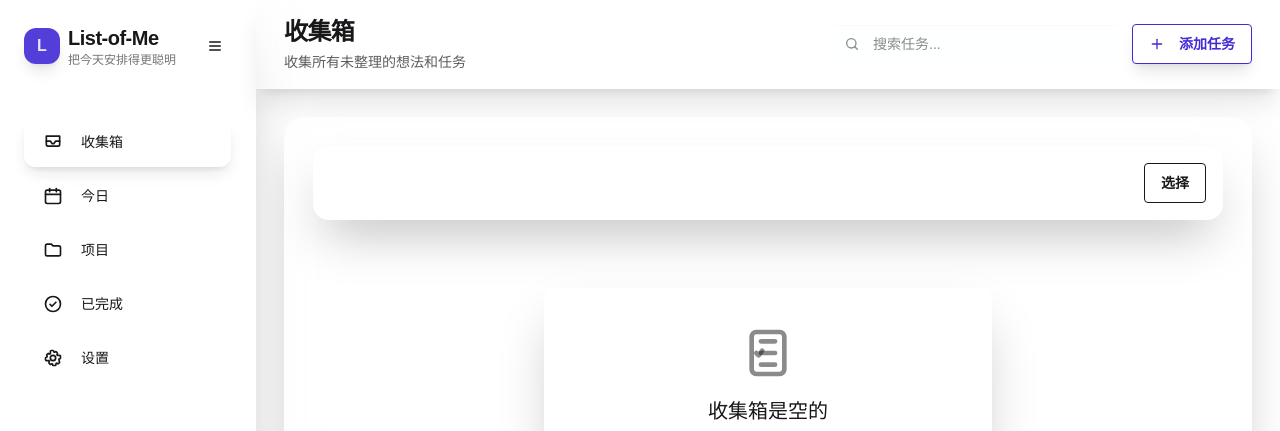
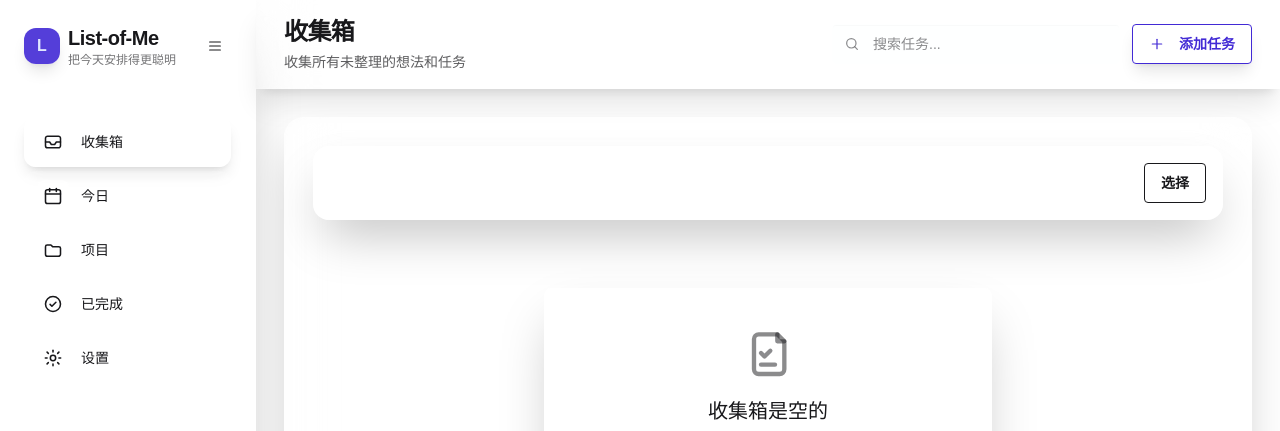
Before and after one commit to woruo03/list-of-me, a Vue app: page /inbox in a window 1280 px wide. Shown: the top 431 px of the page. Built offline with nearby package versions, Linux system fonts and the light colour scheme.

Commit message:
精细化应用图标与 SVG 渲染

```diff
--- a/src/components/ui/AppIcon.vue
+++ b/src/components/ui/AppIcon.vue
@@ -5,9 +5,10 @@
     viewBox="0 0 24 24"
     fill="none"
     stroke="currentColor"
-    stroke-width="2"
+    stroke-width="1.85"
     stroke-linecap="round"
     stroke-linejoin="round"
+    class="app-icon"
     aria-hidden="true"
   >
     <template v-if="name === 'menu'">
@@ -17,19 +18,19 @@
     </template>
 
     <template v-else-if="name === 'inbox'">
-      <path d="M4 5h16v10a2 2 0 0 1-2 2H6a2 2 0 0 1-2-2V5z" />
-      <path d="M4 11h5l2 3h2l2-3h5" />
+      <path d="M3 7.5A2.5 2.5 0 0 1 5.5 5h13A2.5 2.5 0 0 1 21 7.5v9A2.5 2.5 0 0 1 18.5 19h-13A2.5 2.5 0 0 1 3 16.5v-9z" />
+      <path d="M3 12h5l2 3h4l2-3h5" />
     </template>
 
     <template v-else-if="name === 'calendar'">
-      <rect x="3" y="5" width="18" height="16" rx="2" />
-      <path d="M8 3v4" />
-      <path d="M16 3v4" />
-      <path d="M3 10h18" />
+      <rect x="3" y="4.5" width="18" height="16.5" rx="2.5" />
+      <path d="M8 3v3.5" />
+      <path d="M16 3v3.5" />
+      <path d="M3 9.5h18" />
     </template>
 
     <template v-else-if="name === 'folder'">
-      <path d="M3 7a2 2 0 0 1 2-2h5l2 2h7a2 2 0 0 1 2 2v8a2 2 0 0 1-2 2H5a2 2 0 0 1-2-2V7z" />
+      <path d="M3 8a2 2 0 0 1 2-2h4.5l2 2H19a2 2 0 0 1 2 2v7a2.5 2.5 0 0 1-2.5 2.5h-13A2.5 2.5 0 0 1 3 17V8z" />
     </template>
 
     <template v-else-if="name === 'check-circle'">
@@ -39,12 +40,19 @@
 
     <template v-else-if="name === 'settings'">
       <circle cx="12" cy="12" r="3.2" />
-      <path d="M19.4 15a1 1 0 0 0 .2 1.1l.1.1a1 1 0 0 1 0 1.4l-1 1a1 1 0 0 1-1.4 0l-.1-.1a1 1 0 0 0-1.1-.2 1 1 0 0 0-.6.9V20a1 1 0 0 1-1 1h-2a1 1 0 0 1-1-1v-.1a1 1 0 0 0-.6-.9 1 1 0 0 0-1.1.2l-.1.1a1 1 0 0 1-1.4 0l-1-1a1 1 0 0 1 0-1.4l.1-.1a1 1 0 0 0 .2-1.1 1 1 0 0 0-.9-.6H4a1 1 0 0 1-1-1v-2a1 1 0 0 1 1-1h.1a1 1 0 0 0 .9-.6 1 1 0 0 0-.2-1.1l-.1-.1a1 1 0 0 1 0-1.4l1-1a1 1 0 0 1 1.4 0l.1.1a1 1 0 0 0 1.1.2 1 1 0 0 0 .6-.9V4a1 1 0 0 1 1-1h2a1 1 0 0 1 1 1v.1a1 1 0 0 0 .6.9 1 1 0 0 0 1.1-.2l.1-.1a1 1 0 0 1 1.4 0l1 1a1 1 0 0 1 0 1.4l-.1.1a1 1 0 0 0-.2 1.1 1 1 0 0 0 .9.6H20a1 1 0 0 1 1 1v2a1 1 0 0 1-1 1h-.1a1 1 0 0 0-.9.6z" />
+      <path d="M12 2.8v2.1" />
+      <path d="M12 19.1v2.1" />
+      <path d="m4.9 4.9 1.5 1.5" />
+      <path d="m17.6 17.6 1.5 1.5" />
+      <path d="M2.8 12h2.1" />
+      <path d="M19.1 12h2.1" />
+      <path d="m4.9 19.1 1.5-1.5" />
+      <path d="m17.6 6.4 1.5-1.5" />
     </template>
 
     <template v-else-if="name === 'search'">
       <circle cx="11" cy="11" r="7" />
-      <path d="m20 20-3.5-3.5" />
+      <path d="m20 20-3.7-3.7" />
     </template>
 
     <template v-else-if="name === 'plus'">
@@ -58,14 +66,13 @@
     </template>
 
     <template v-else-if="name === 'pencil'">
-      <path d="M12 20h9" />
-      <path d="m16.5 3.5 4 4L8 20l-5 1 1-5 12.5-12.5z" />
+      <path d="m16.5 3.5 4 4L8 20l-4 1 1-4 11.5-13.5z" />
     </template>
 
     <template v-else-if="name === 'trash'">
       <path d="M3 6h18" />
-      <path d="M8 6V4h8v2" />
-      <path d="M6 6l1 14h10l1-14" />
+      <path d="M8 6V4.5A1.5 1.5 0 0 1 9.5 3h5A1.5 1.5 0 0 1 16 4.5V6" />
+      <path d="M6.5 6 7.3 19a2 2 0 0 0 2 1.9h5.4a2 2 0 0 0 2-1.9L17.5 6" />
       <path d="M10 10v7" />
       <path d="M14 10v7" />
     </template>
@@ -83,11 +90,10 @@
     </template>
 
     <template v-else-if="name === 'checklist'">
-      <rect x="5" y="3" width="14" height="18" rx="2" />
-      <path d="M9 7h6" />
-      <path d="M9 12h6" />
+      <path d="M8 4h8l3 3v12a2 2 0 0 1-2 2H8a2 2 0 0 1-2-2V6a2 2 0 0 1 2-2z" />
+      <path d="M16 4v3h3" />
+      <path d="m9 12 1.5 1.5 2.5-2.5" />
       <path d="M9 17h6" />
-      <path d="m7 12 1 1 1.5-2" />
     </template>
 
     <template v-else-if="name === 'arrow-left'">
@@ -108,12 +114,12 @@
     </template>
 
     <template v-else-if="name === 'grip'">
-      <circle cx="9" cy="8" r="1.1" />
-      <circle cx="9" cy="12" r="1.1" />
-      <circle cx="9" cy="16" r="1.1" />
-      <circle cx="15" cy="8" r="1.1" />
-      <circle cx="15" cy="12" r="1.1" />
-      <circle cx="15" cy="16" r="1.1" />
+      <circle cx="9" cy="8" r="1.15" fill="currentColor" stroke="none" />
+      <circle cx="9" cy="12" r="1.15" fill="currentColor" stroke="none" />
+      <circle cx="9" cy="16" r="1.15" fill="currentColor" stroke="none" />
+      <circle cx="15" cy="8" r="1.15" fill="currentColor" stroke="none" />
+      <circle cx="15" cy="12" r="1.15" fill="currentColor" stroke="none" />
+      <circle cx="15" cy="16" r="1.15" fill="currentColor" stroke="none" />
     </template>
 
     <template v-else>
@@ -138,4 +144,9 @@ svg {
   display: inline-block;
   vertical-align: middle;
 }
+
+.app-icon {
+  vector-effect: non-scaling-stroke;
+  shape-rendering: geometricPrecision;
+}
 </style>
```
